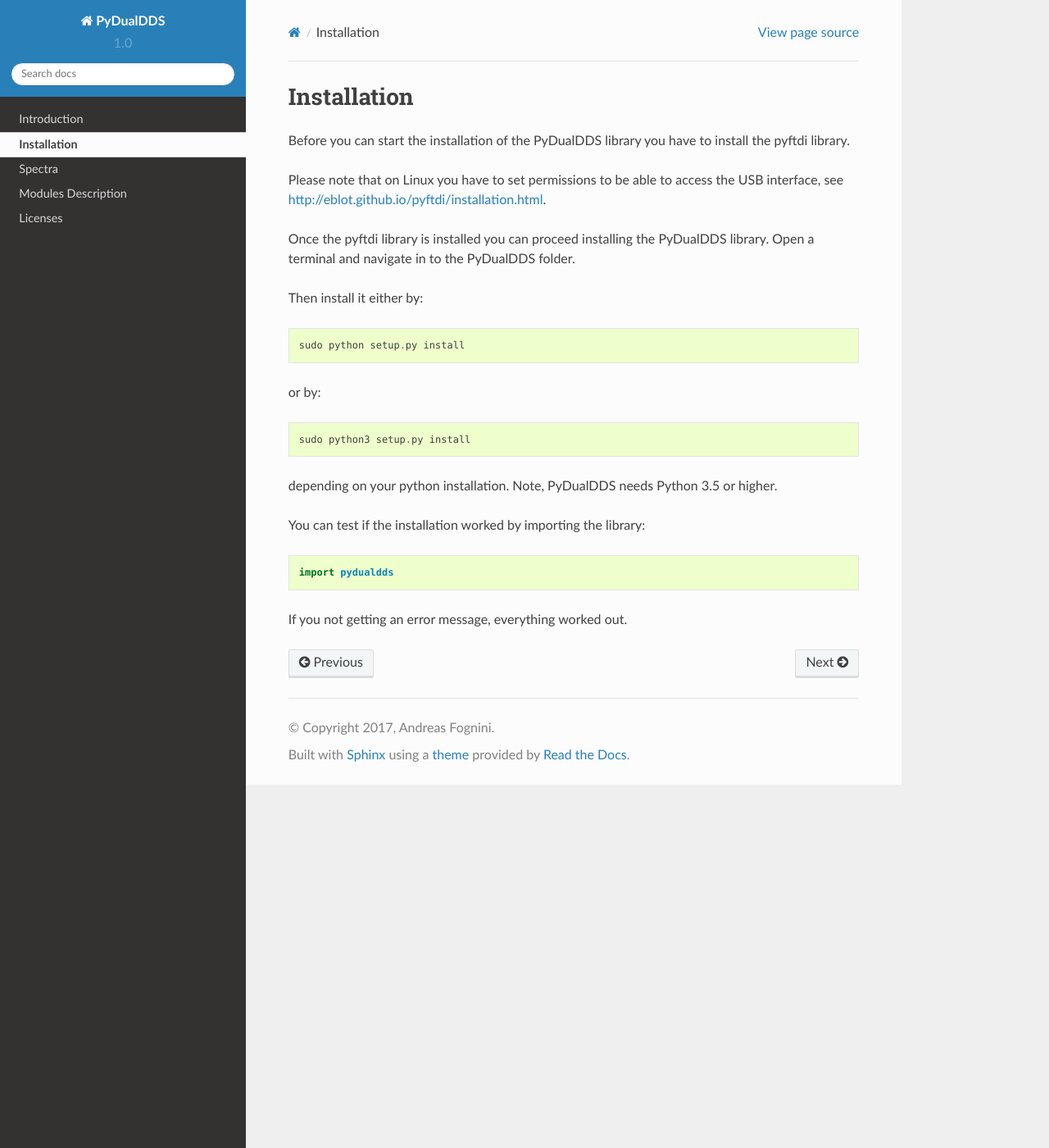
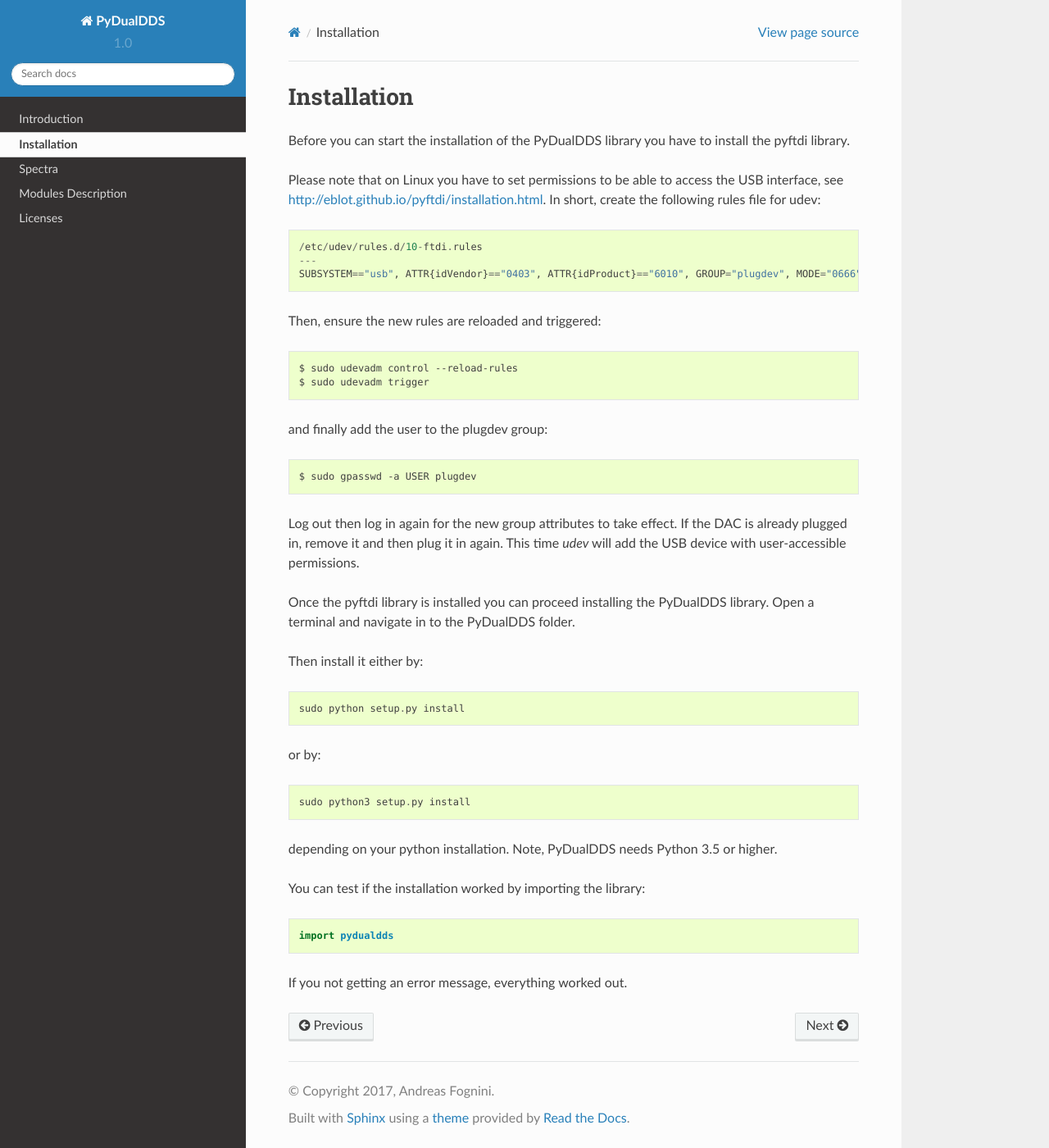
Before and after one commit to afognini/PyDualDDS, a Sphinx documentation site: the page built from docs/installation.rst, in a window 1280 px wide and 1400 px high. Shown: the whole window at 82% size. Built offline with Sphinx 7.4.7 and the Read the Docs theme 2.0.0, drawn with Linux system fonts in a browser that asks for light colours.

Commit message:
Add instructions on configuring USB to the installation section of the userguide

```diff
--- a/docs/installation.rst
+++ b/docs/installation.rst
@@ -2,11 +2,32 @@
 Installation
 ***************
 
-Before you can start the installation of the PyDualDDS library you have to install the pyftdi library.
+Before you can start the installation of the PyDualDDS library you have to
+install the pyftdi library.
 
-Please note that on Linux you have to set permissions to be able to access the USB interface, see http://eblot.github.io/pyftdi/installation.html.
+Please note that on Linux you have to set permissions to be able to access the
+USB interface, see http://eblot.github.io/pyftdi/installation.html.  In short,
+create the following rules file for udev::
 
-Once the pyftdi library is installed you can proceed installing the PyDualDDS library. Open a terminal and navigate in to the PyDualDDS folder.
+  /etc/udev/rules.d/10-ftdi.rules
+  ---
+  SUBSYSTEM=="usb", ATTR{idVendor}=="0403", ATTR{idProduct}=="6010", GROUP="plugdev", MODE="0666"
+
+Then, ensure the new rules are reloaded and triggered::
+
+  $ sudo udevadm control --reload-rules
+  $ sudo udevadm trigger
+
+and finally add the user to the plugdev group::
+
+  $ sudo gpasswd -a USER plugdev
+
+Log out then log in again for the new group attributes to take effect.  If the
+DAC is already plugged in, remove it and then plug it in again.  This time
+`udev` will add the USB device with user-accessible permissions.
+
+Once the pyftdi library is installed you can proceed installing the PyDualDDS
+library. Open a terminal and navigate in to the PyDualDDS folder.
 
 Then install it either by::
 
```
